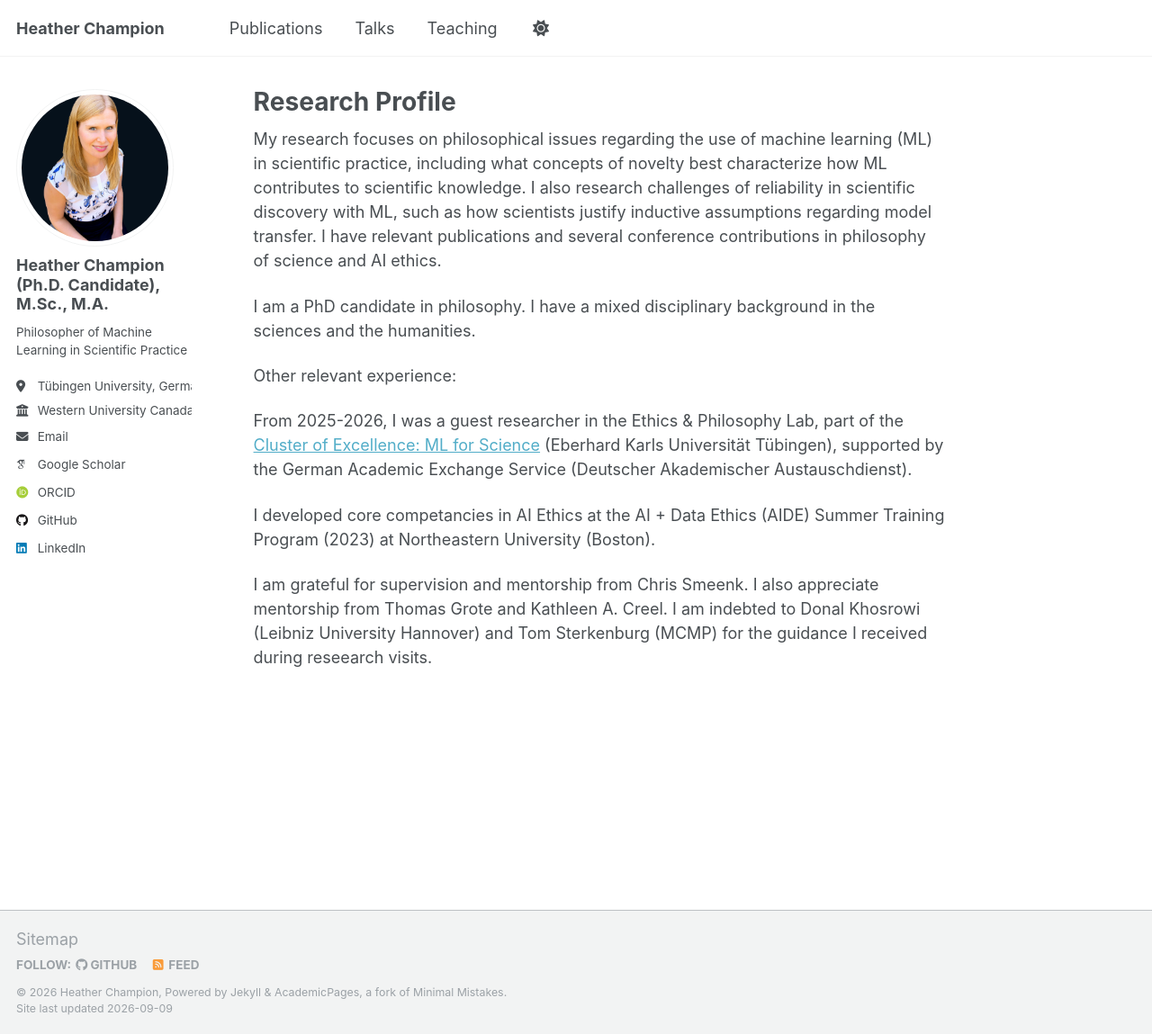
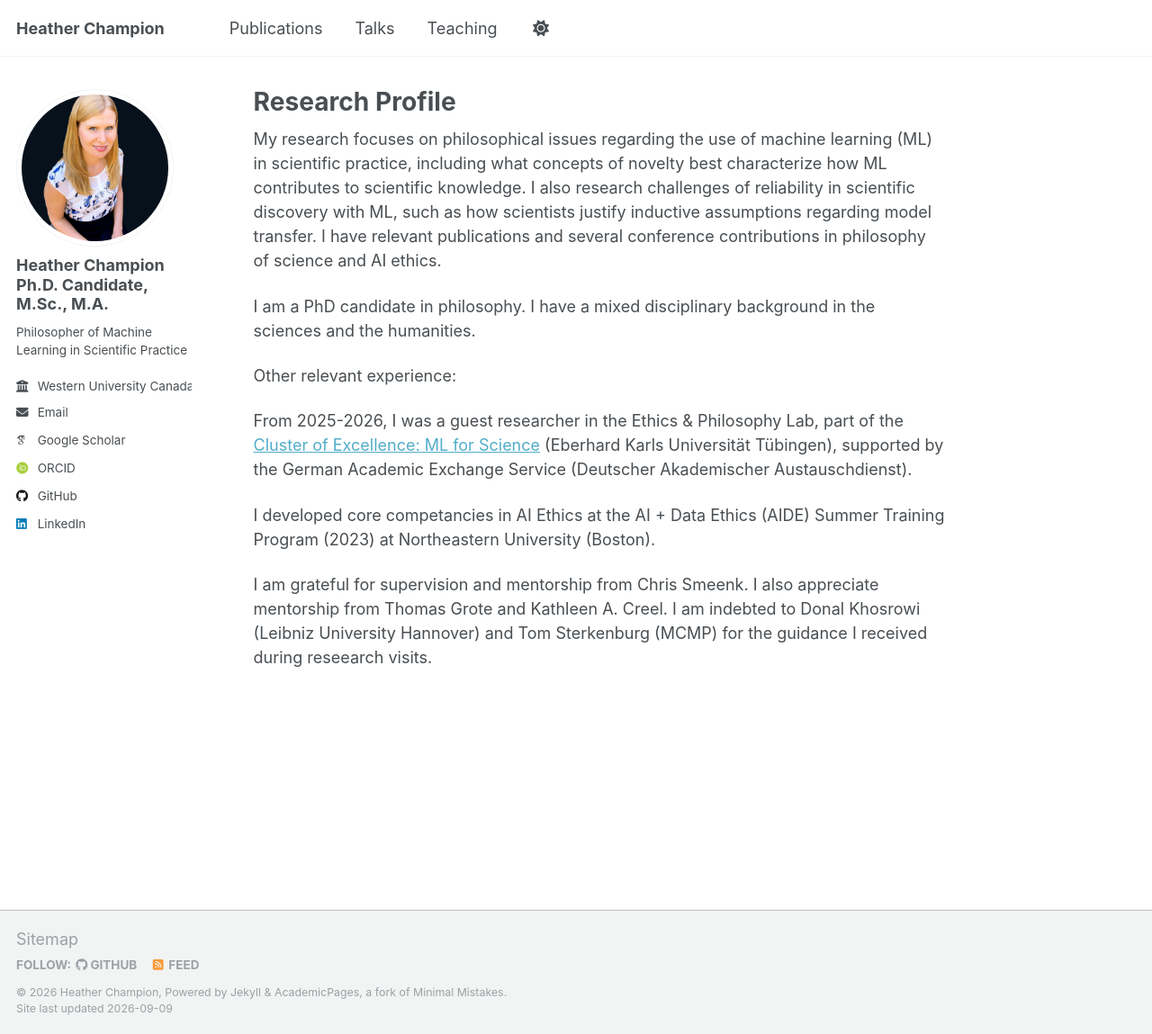
Before and after one commit to liminal-learner/champion, a Jekyll site: the page built from _pages/about.md, in a window 1280 px wide and 1149 px high. Shown: the whole window at 90% size. Built offline with Jekyll 4.4.1, drawn with Linux system fonts in a browser that asks for light colours; some web fonts are replaced; a script that is not in the unit is left out.

Commit message:
updated config yml

```diff
--- a/_config.yml
+++ b/_config.yml
@@ -24,10 +24,10 @@ repository               : "" # academicpages/academicpages.github.io"
 author:
   # Biographic information
   avatar           : "profile.png"
-  name             : "Heather Champion (Ph.D. Candidate), M.Sc., M.A."
+  name             : "Heather Champion Ph.D. Candidate, M.Sc., M.A."
   pronouns         : # example: "she/her"
   bio              : "Philosopher of Machine Learning in Scientific Practice"
-  location         : "Tübingen University, Germany"
+  location         : #"Tübingen University, Germany"
   employer         : "Western University Canada"
   uri              : # URL
   email            : "hchampi2@uwo.ca"
```
